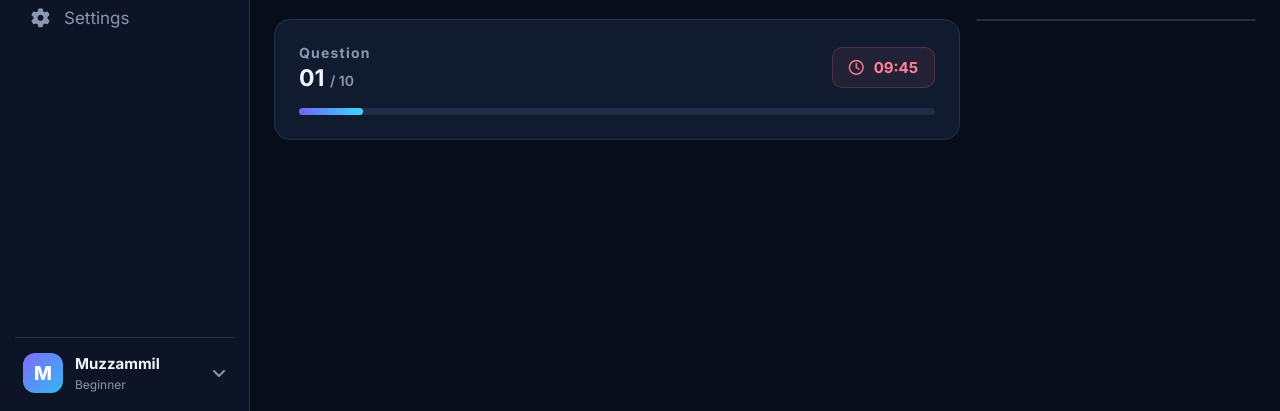
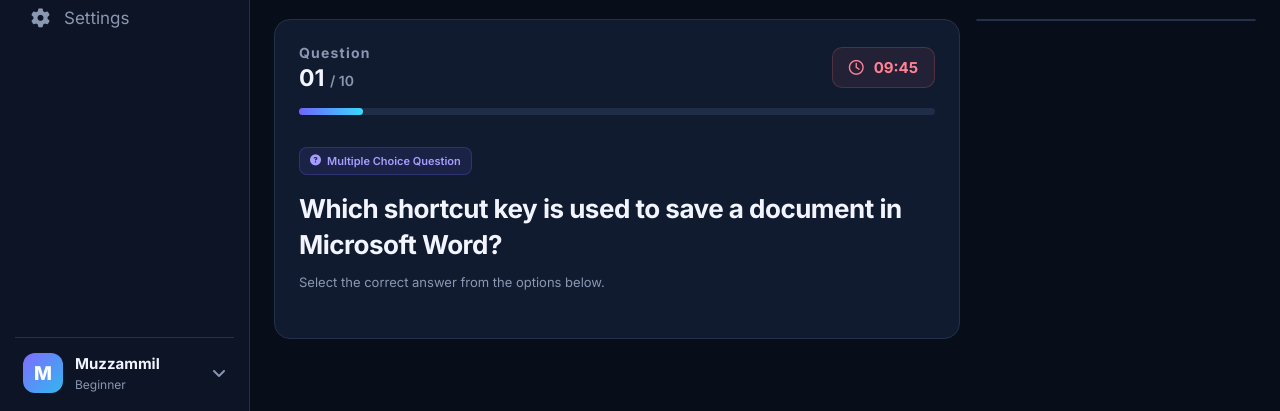
Before and after one commit to MuzzammilAhmed3/skillquest, a plain HTML site: page Pages/quiz.html in a window 1280 px wide. Shown: the part 389-800 px from the top of the page. Drawn offline with Linux system fonts and the light colour scheme.

Commit message:
header Complete

```diff
--- a/Css/style.css
+++ b/Css/style.css
@@ -3785,3 +3785,37 @@ img {
   border-radius: inherit;
   background: linear-gradient(90deg, #7065ff, #38d9ff);
 }
+
+.question-content {
+  display: flex;
+  flex-direction: column;
+  align-items: start;
+  gap: var(--space-sm);
+  margin: var(--space-xl) 0 var(--space-lg);
+}
+
+.question-badge {
+  display: inline-flex;
+  align-items: center;
+  gap: var(--space-xs);
+  padding: var(--space-xs) var(--space-sm);
+  border: 1px solid #7065ff40;
+  border-radius: 8px;
+  background: #7065ff1a;
+  color: #a79dff;
+  font-size: 11px;
+  font-weight: 600;
+}
+
+.question-content h2 {
+  max-width: 700px;
+  font-size: 26px;
+  line-height: 1.4;
+  letter-spacing: -0.5px;
+  margin-top: 6px;
+}
+
+.question-instruction {
+  color: var(--color-text-muted);
+  font-size: 13px;
+}
--- a/Pages/quiz.html
+++ b/Pages/quiz.html
@@ -186,6 +186,22 @@
             <div class="quiz-progress-track">
               <div class="quiz-progress-fill"></div>
             </div>
+
+            <div class="question-content">
+              <div class="question-badge">
+                <i class="fa-solid fa-circle-question"></i>
+                Multiple Choice Question
+              </div>
+
+              <h2>Which shortcut key is used to save a document in Microsoft Word?</h2>
+
+              <p class="question-instruction">Select the correct answer from the options below.</p>
+            </div>
+
+            <!-- Answer Options -->
+             <div class="answer-options"></div>
+
+
           </div>
 
           <div class="quiz-side-panel"></div>
```
